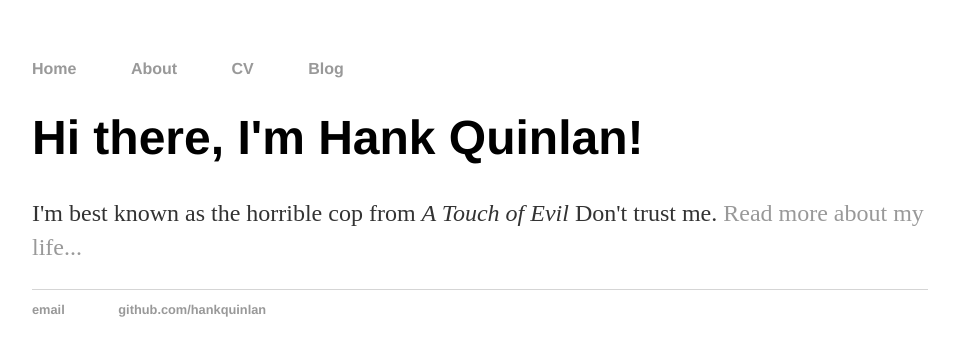
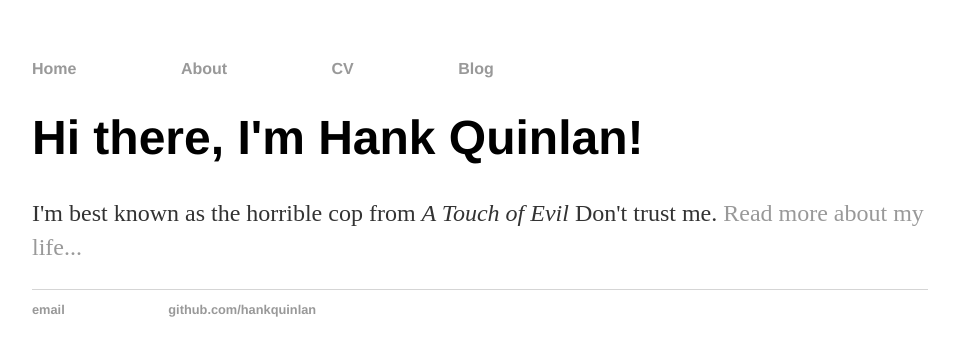
Before and after one commit to clairekantner/clairekantner, a Jekyll site: the page built from index.html, in a window 1280 px wide. Shown: the top 356 px of the page, without its empty margins (160-1115 px from the left). Built offline with Jekyll 4.4.1, drawn with Linux system fonts in a browser that asks for light colours.

Commit message:
Update main.css

```diff
--- a/css/main.css
+++ b/css/main.css
@@ -10,7 +10,7 @@ nav ul, footer ul {
 }
 nav ul li, footer ul li {
     display: inline;
-    margin-right: 50px;
+    margin-right: 100px;
 }
 a {
     text-decoration: none;
```
